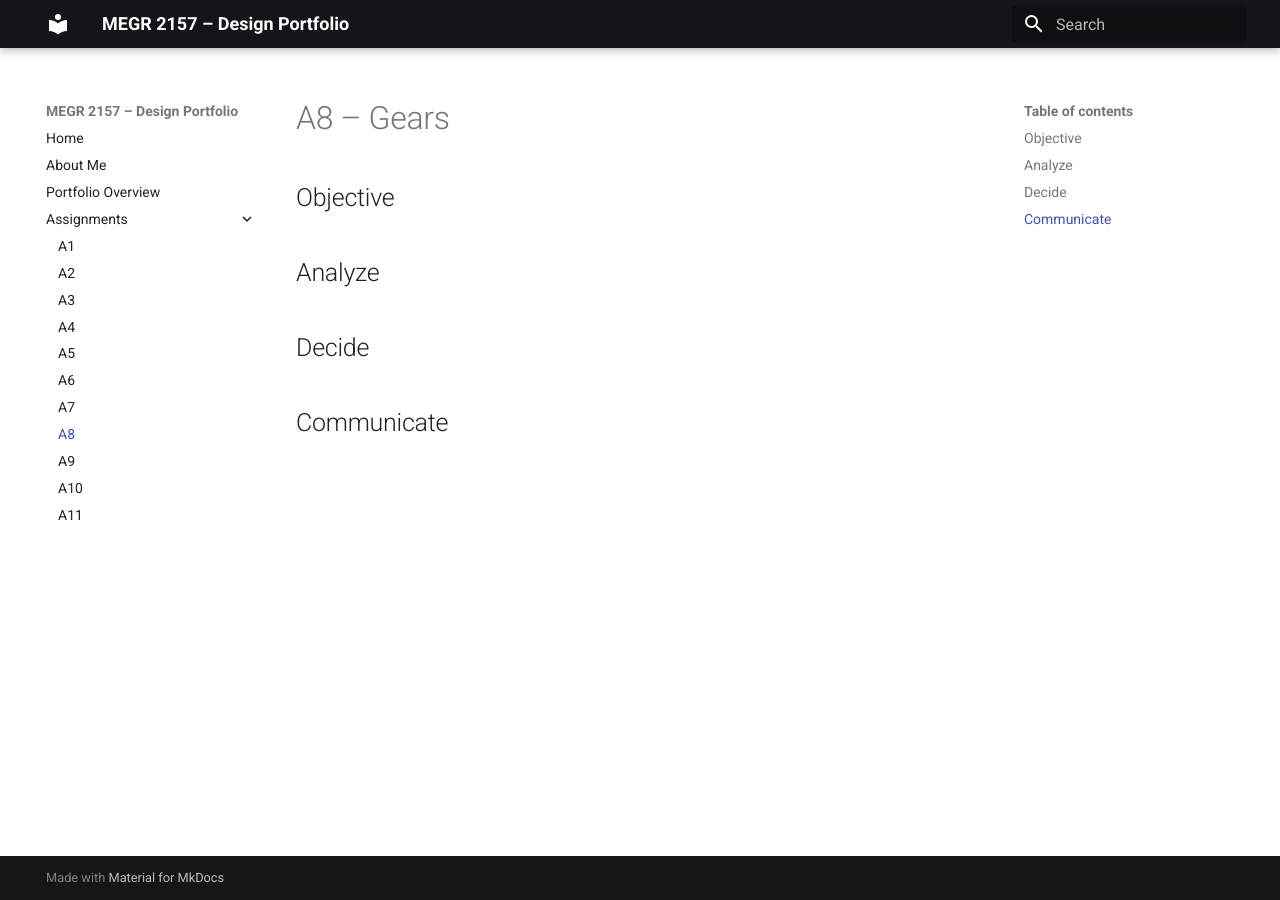
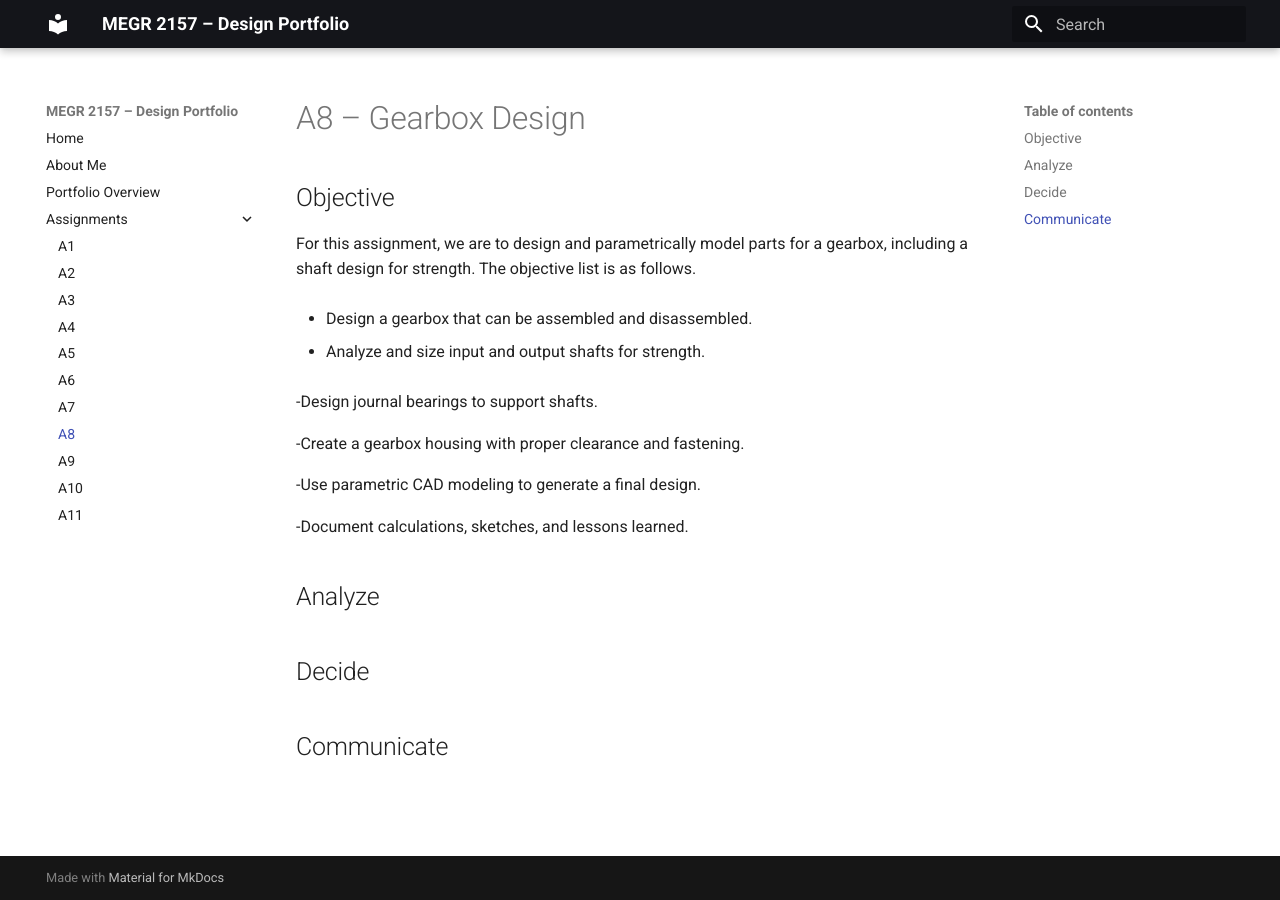
Before and after one commit to NathanZimmy/megr2156-portfolio, an MkDocs documentation site: the page built from docs/assignments/A08/index.md, in a window 1280 px wide. Built offline with MkDocs 1.6.1 and Material for MkDocs 9.7.7, drawn with Linux system fonts in a browser that asks for light colours.

Commit message:
Update index.md

```diff
--- a/docs/assignments/A08/index.md
+++ b/docs/assignments/A08/index.md
@@ -1,7 +1,20 @@
-# A8 – Gears
+# A8 – Gearbox Design
 
 ## Objective
 
+For this assignment, we are to design and parametrically model parts for a gearbox, including a shaft design for strength. The objective list is as follows.
+
+- Design a gearbox that can be assembled and disassembled.
+
+- Analyze and size input and output shafts for strength.
+
+-Design journal bearings to support shafts.
+
+-Create a gearbox housing with proper clearance and fastening.
+
+-Use parametric CAD modeling to generate a final design.
+
+-Document calculations, sketches, and lessons learned.
 
 ## Analyze
 
```
